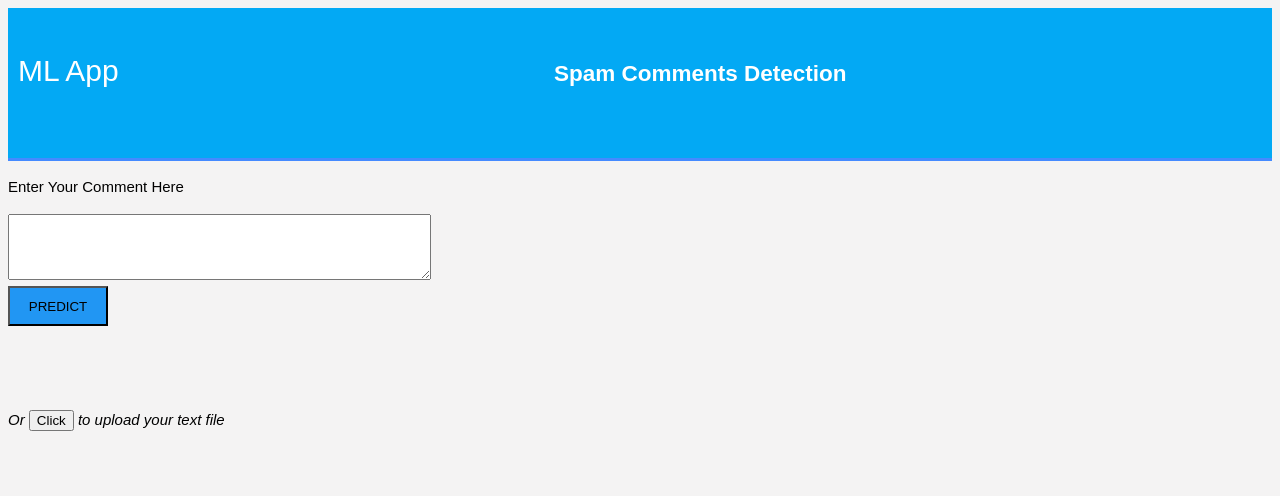
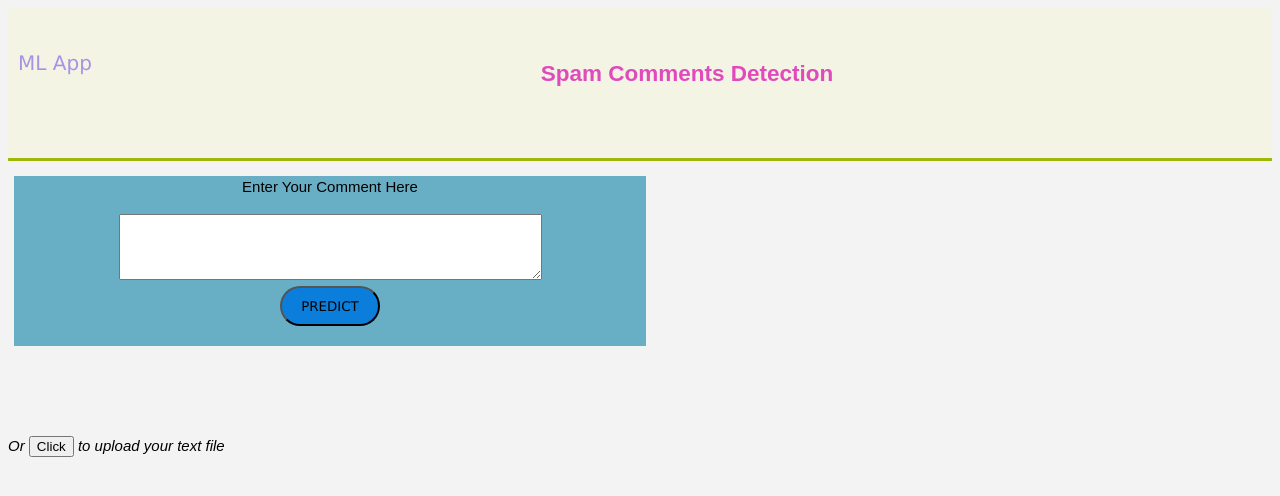
Before and after one commit to ShivanshGaur6096/SpamCommentDetection, a Flask app: page / in a window 1280 px wide. Shown: the top 496 px of the page. Run offline with Flask 2, Linux system fonts and the light colour scheme; parts of the project's set-up code (start-up, migrations or seed data) failed here and were passed over.

Commit message:
Update styles.css

```diff
--- a/static/css/styles.css
+++ b/static/css/styles.css
@@ -11,40 +11,44 @@ body{
 }
 
 header{
-	background:#03A9F4;#35434a;
-	border-bottom:#448AFF 3px solid;
+	background:#f3f4e3;
+	border-bottom:#a0b707 3px solid;
 	height:120px;
 	width:100%;
 	padding-top:30px;
-
 }
 
-.main-header{
+.ml-container{
 			text-align:center;
-			background-color: blue;
-			height:100px;
-			width:100%;
-			margin:0px;
+			background-color: #68aec4;
+			height:170px;
+			width:50%;
+			margin:6px;
 		}
 #brandname{
 	float:left;
-	font-size:30px;
-	color: #fff;
+	font-family:verdana;
+	font-size:20px;
+	color: #a892e5;
 	margin: 10px;
 }
 
 header h2{
 	text-align:center;
-	color:#fff;
+	color:#e04abd;
 
 }
 
 
 
-.btn-info {background-color: #2196F3;
+.btn-info {
+    background-color: #0b7dda;
+    font-family:verdana;
+	border-radius:30px;
 	height:40px;
-	width:100px;} /* Blue */
-.btn-info:hover {background: #0b7dda;}
+	width:100px; }
+.btn-info:hover {
+                background: #4eaf38; }
 
 
 .resultss{
@@ -54,3 +58,9 @@ header h2{
     width: 200px;
     height: 150px;
 }
+
+.comment_text {
+	 border-bottom: 6px solid red;
+  background-color: lightgrey;
+  border-radius: 15px 50px 30px;
+}
```
